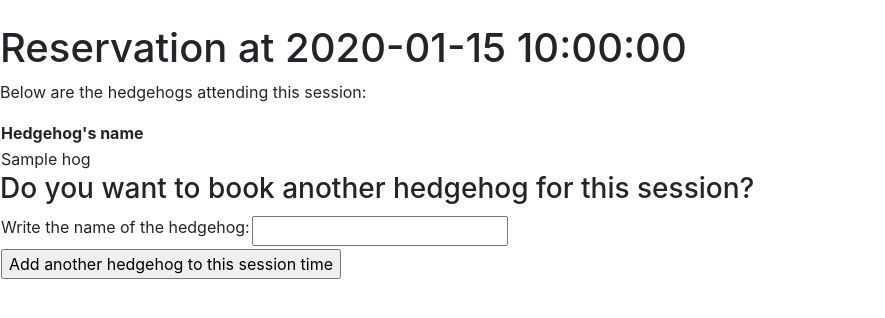
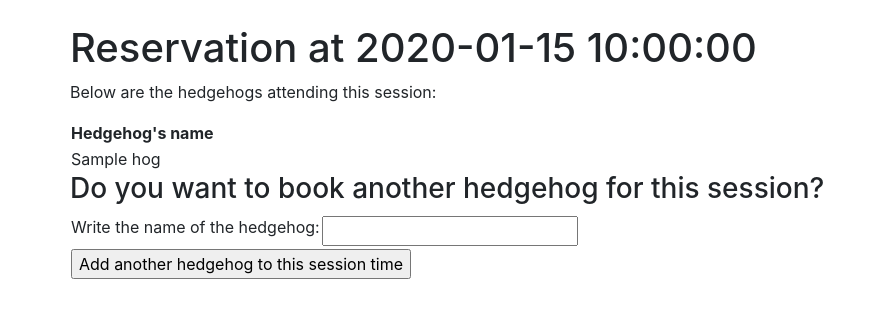
Before and after one commit to piaand/prick.ly, a Flask app: page /reservations/1/ in a window 1280 px wide. Shown: the part 56-374 px from the top of the page, without its empty margins (0-885 px from the left). Run offline with Flask 2, Linux system fonts and the light colour scheme; a user stored in the database is signed in; tables that the repository leaves empty hold one stand-in row (values such as "Sample post"); some libraries are stand-ins or nearby versions.

Commit message:
added custom css and basic grid system to all html pages

```diff
--- /dev/null
+++ b/application/static/css/main.css
@@ -0,0 +1,4 @@
+.summary-table {
+
+	width: 100%;
+}
--- a/application/templates/hogs/list.html
+++ b/application/templates/hogs/list.html
@@ -1,6 +1,8 @@
 {% extends "layout.html" %}
 
 {% block body %}
+<div class="container">
+  <div class="row">
   <table>
     <tr>
       <th>Hedgehog</th>
@@ -18,4 +20,6 @@
     </tr>
     {% endfor %}
   </table>
+  </div>
+</div>
 {% endblock %}
--- a/application/templates/hogs/new.html
+++ b/application/templates/hogs/new.html
@@ -1,6 +1,8 @@
 {% extends "layout.html" %}
 
 {% block body %}
+<div class="container">
+    <div class="row">
       <form method="POST" action="{{ url_for('hogs_create') }}">
           <table>
             <tr>
@@ -31,5 +33,8 @@
                 <input type="submit" value="Add a new hedgehog to service"/>
               </td>
             </tr>
+          </table>
       </form>
+  </div>
+</div>
 {% endblock %}
--- a/application/templates/layout.html
+++ b/application/templates/layout.html
@@ -4,6 +4,7 @@
     <meta charset="utf-8">
     <title>Prick.ly</title>
     <link rel="stylesheet" href="https://maxcdn.bootstrapcdn.com/bootstrap/4.0.0/css/bootstrap.min.css" integrity="sha384-Gn5384xqQ1aoWXA+058RXPxPg6fy4IWvTNh0E263XmFcJlSAwiGgFAW/dAiS6JXm" crossorigin="anonymous">
+    <link rel="stylesheet" href="{{ url_for('static', filename='css/main.css') }}">
   </head>
 
   <body>
--- a/application/templates/reservations/list.html
+++ b/application/templates/reservations/list.html
@@ -1,6 +1,8 @@
 {% extends "layout.html" %}
 
 {% block body %}
+<div class="container">
+	<div class="row">
 		<table>
 			<tr>
 			<th>Booker</th>
@@ -29,4 +31,6 @@
 			</tr>
 			{% endfor %}
 		</table>
+	</div>
+</div>
 {% endblock %}
--- a/application/templates/reservations/new.html
+++ b/application/templates/reservations/new.html
@@ -1,6 +1,8 @@
 {% extends "layout.html" %}
 
 {% block body %}
+<div class="container">
+    <div class="row">
       <form method="POST" action="{{ url_for('reservation_create') }}">
         <table>
             <tr>
@@ -38,5 +40,8 @@
                 <input type="submit" value="Make a new reservation"/>
               </td>
             </tr>
+        </table>
       </form>
+    </div>
+</div>
 {% endblock %}
--- a/application/templates/reservations/summary.html
+++ b/application/templates/reservations/summary.html
@@ -1,9 +1,15 @@
 {% extends "layout.html" %}
 
 {% block body %}
-  <table>
+<div class="container">
+    <div class="row">
       <h1>Reservation at <span>{{ booking.startTime }}</span></h1>
+    </div>
+    <div class="row">
+      <div>
         <p>Below are the hedgehogs attending this session:</p>
+      </div>
+      <table class="summary-table">
         <tr>
         <th>Hedgehog's name</th>
         </tr>
@@ -13,6 +19,8 @@
         </tr>
       {% endfor %}
       </table>
+    </div>
+    <div class="row">
       <h3>Do you want to book another hedgehog for this session?</h3>
       <form method="POST" action="{{ url_for('reservation_add_hedgehog', reservation_id=booking.id) }}">
         <table>
@@ -34,4 +42,7 @@
           </tr>
         </table>
       </form>
+  </div>
+</div>
+
 {% endblock %}
```
Lines whose indentation alone changed are shown as unchanged.
